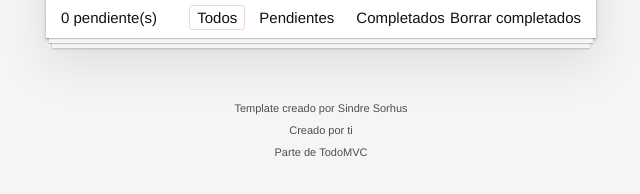
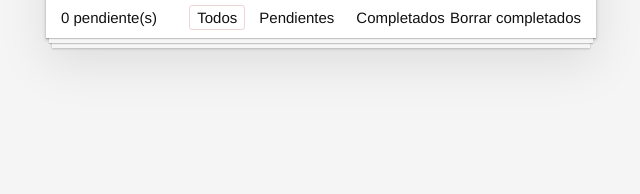
Before and after one commit to mpobletee/todo-js, a website built with webpack: page docs/index.html in a window 1280 px wide. Shown: the part 200-394 px from the top of the page, without its empty margins (319-959 px from the left). Built offline with nearby package versions, Linux system fonts and the light colour scheme.

Commit message:
pruebas html2

```diff
--- a/docs/index.html
+++ b/docs/index.html
@@ -1 +1 @@
-<!doctype html><html lang="en"><head><meta charset="utf-8"><meta name="viewport" content="width=device-width,initial-scale=1"><title>Template • TodoMVC</title><script defer="defer" src="main.031df6a261d3edf54636.js"></script><link href="main.8aaeb245ed48a91e3aef.css" rel="stylesheet"></head><body><section class="todoapp"><header class="header"><h1>Tareas</h1><input class="new-todo" placeholder="¿Qué necesita ser hecho?" autofocus></header><section class="main"><input id="toggle-all" class="toggle-all" type="checkbox"> <label for="toggle-all">Mark all as complete</label><ul class="todo-list"></ul></section><footer class="footer"><span class="todo-count"><strong>0</strong> pendiente(s)</span><ul class="filters"><li><a class="selected filtro" href="#/">Todos</a></li><li><a class="filtro" href="#/active">Pendientes</a></li><li><a class="filtro" href="#/completed">Completados</a></li></ul><button class="clear-completed">Borrar completados</button></footer></section><footer class="info"><p>Template creado por <a href="http://sindresorhus.com">Sindre Sorhus</a></p><p>Creado por <a href="http://todomvc.com">ti</a></p><p>Parte de <a href="http://todomvc.com">TodoMVC</a></p></footer></body></html>
+<!doctype html><html lang="en"><head><meta charset="utf-8"><meta name="viewport" content="width=device-width,initial-scale=1"><title>To-Do List</title><script defer="defer" src="main.031df6a261d3edf54636.js"></script><link href="main.6ba6a64b678b2c700997.css" rel="stylesheet"></head><body><section class="todoapp"><header class="header"><h1>Tareas</h1><input class="new-todo" placeholder="¿Qué necesita ser hecho?" autofocus></header><section class="main"><input id="toggle-all" class="toggle-all" type="checkbox"> <label for="toggle-all">Mark all as complete</label><ul class="todo-list"></ul></section><footer class="footer"><span class="todo-count"><strong>0</strong> pendiente(s)</span><ul class="filters"><li><a class="selected filtro" href="#/">Todos</a></li><li><a class="filtro" href="#/active">Pendientes</a></li><li><a class="filtro" href="#/completed">Completados</a></li></ul><button class="clear-completed">Borrar completados</button></footer></section><footer class="info"></footer></body></html>
```
Also changed, not shown: 2 other files.
